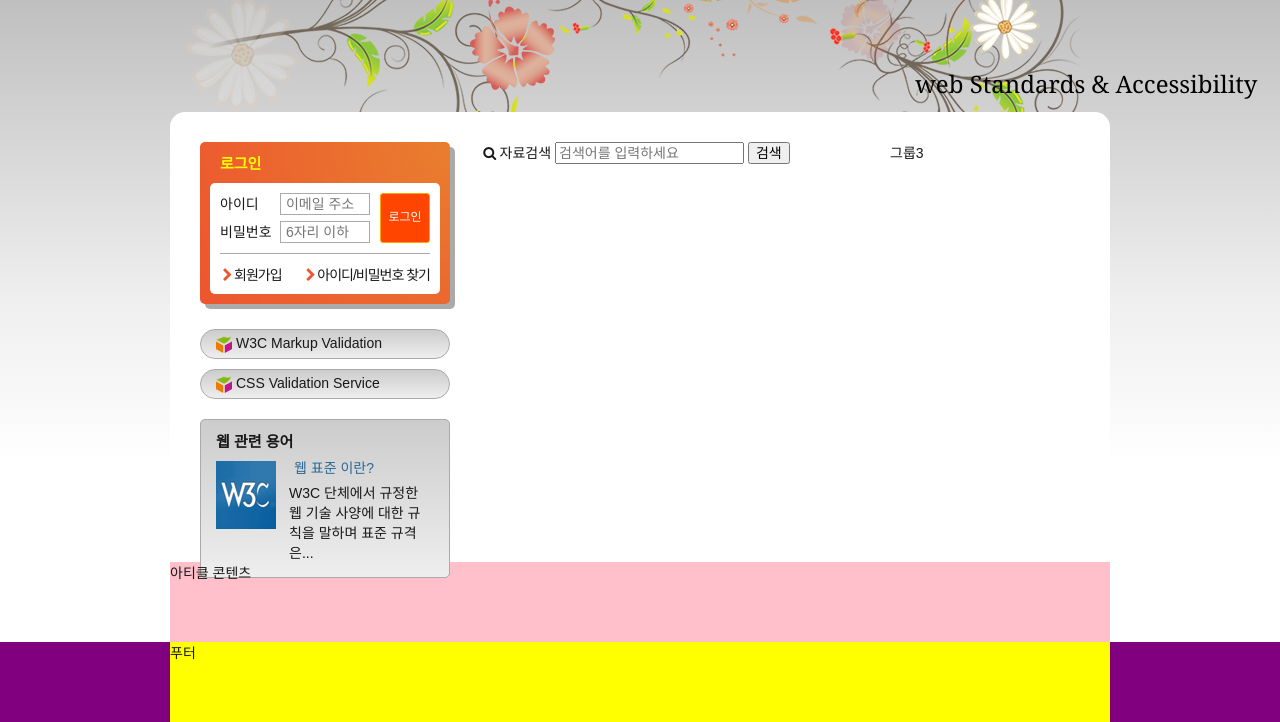
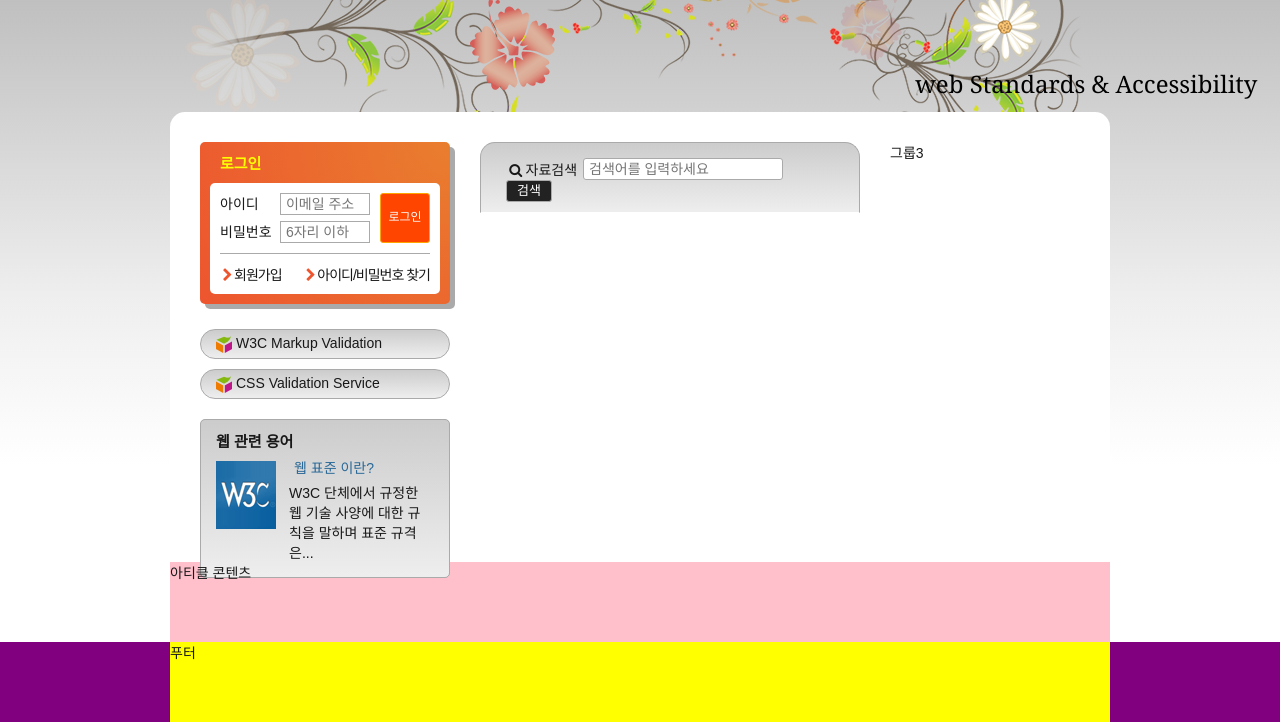
Before and after one commit to yoninim/kpc, a plain HTML site: page main.html in a window 1280 px wide. Shown: the part 135-857 px from the top of the page. Drawn offline with Linux system fonts and the light colour scheme; a web font is replaced by a local one.

Commit message:
검색폼 디자인 완성

```diff
--- a/css/stylesheet.css
+++ b/css/stylesheet.css
@@ -364,6 +364,34 @@ a {
   float: right;
   clear : both;
 } */
+/* 검색 폼 */
+.search-form{
+  background: #ccc linear-gradient(#ccc, #eee);
+  padding :15px 25px 10px;
+  border: 1px solid #aaa;
+  border-bottom-color: #fff;
+  border-radius: 15px 15px 0 0;
+}
+.search-form *{
+  vertical-align: middle;
+}
+.search-form input{
+  border: 1px solid #aaa;
+  border-radius: 3px;
+  height: 22px;
+  width: 200px;
+  padding: 1px 1px 1px 5px;
+  margin: 0 2px;
+}
+.btn-search{
+  border: 1px solid #aaa;
+  border-radius: 3px;
+  color: #fff;
+  background: #222;
+  padding: 0 10px;
+  height: 22px;
+  font-size: 1.3rem
+}
 /* 슬로건 */
 .slogan {
   background-color: pink;
```
